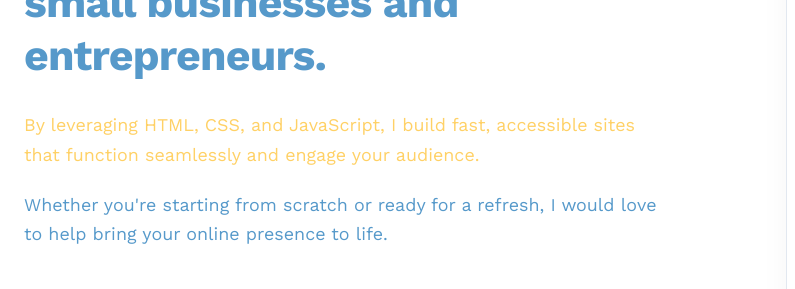
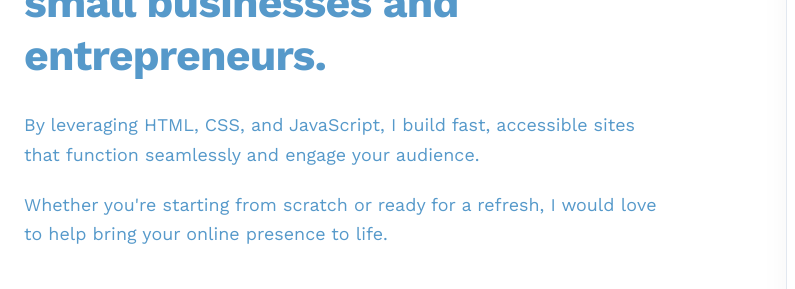
Before and after one commit to rossiallyy11dev/allyrossi, a plain HTML site: page index.html in a window 1280 px wide. Shown: the part 1009-1298 px from the top of the page, 0-795 px from the left. Drawn offline with nearby package versions, Linux system fonts and the light colour scheme.

Commit message:
Refactor about text styling in index.html
Removed yellow highlight from about text and adjusted related HTML.

```diff
--- a/index.html
+++ b/index.html
@@ -689,10 +689,6 @@
       margin-bottom: 1.25rem;
       max-width: 640px;
       color: #5699CA;
-    }
-
-    .about-text.yellow-highlight {
-      color: #FFD166;
     }
 
     .about-builds-block {
@@ -1713,7 +1709,7 @@
       <div class="about-left">
         <h2 class="about-heading">Hi, I’m Ally! I develop websites for small businesses and entrepreneurs.</h2>
 
-        <p class="about-text yellow-highlight">
+        <p class="about-text">
           By leveraging HTML, CSS, and JavaScript, I build fast, accessible sites that function seamlessly and engage your audience.
         </p>
 
```
